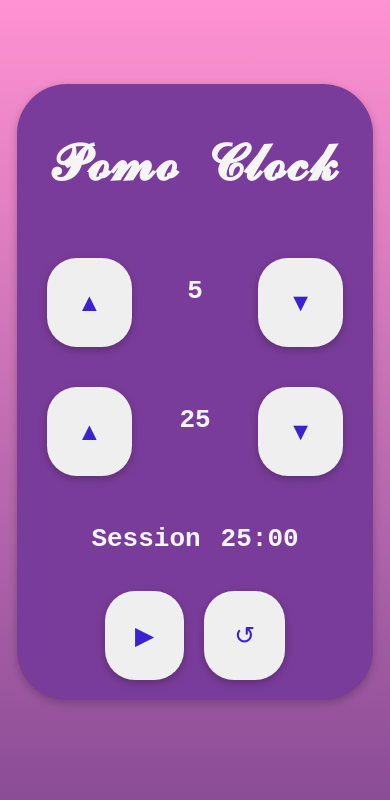
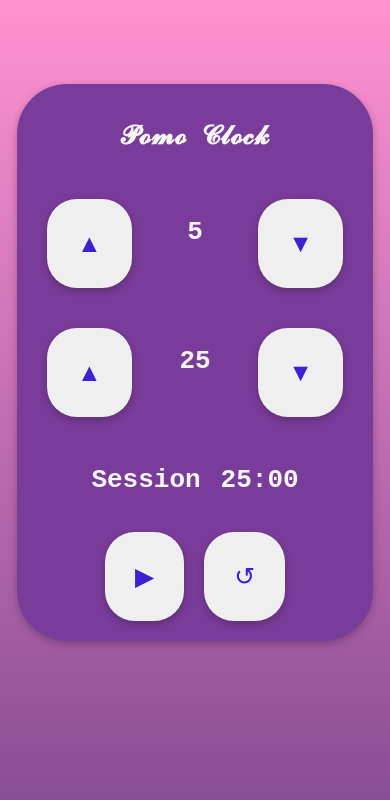
Before and after one commit to VincentStr/PomoClock, a plain HTML site: page index.html in a window 390 px wide. Drawn offline with nearby package versions, Linux system fonts and the light colour scheme.

Commit message:
Mobile Sizing

```diff
--- a/index.html
+++ b/index.html
@@ -10,7 +10,7 @@
 
         <link href="//netdna.bootstrapcdn.com/font-awesome/3.2.1/css/font-awesome.css" rel="stylesheet">
 
-        <title>Document</title>
+        <title>Pomodore Clock</title>
     </head>
     <body>
         <div id="root"></div>
--- a/style.css
+++ b/style.css
@@ -66,6 +66,19 @@ h1 {
     .app {
         min-width: 90%;
     }
+    .title{
+        font-size: 3em;
+    }
+
+}
+
+@media only screen and (max-width: 500px) {
+    .app {
+        min-width: 90%;
+    }
+    .title{
+        font-size: 2em;
+    }
 
 }
 
```
